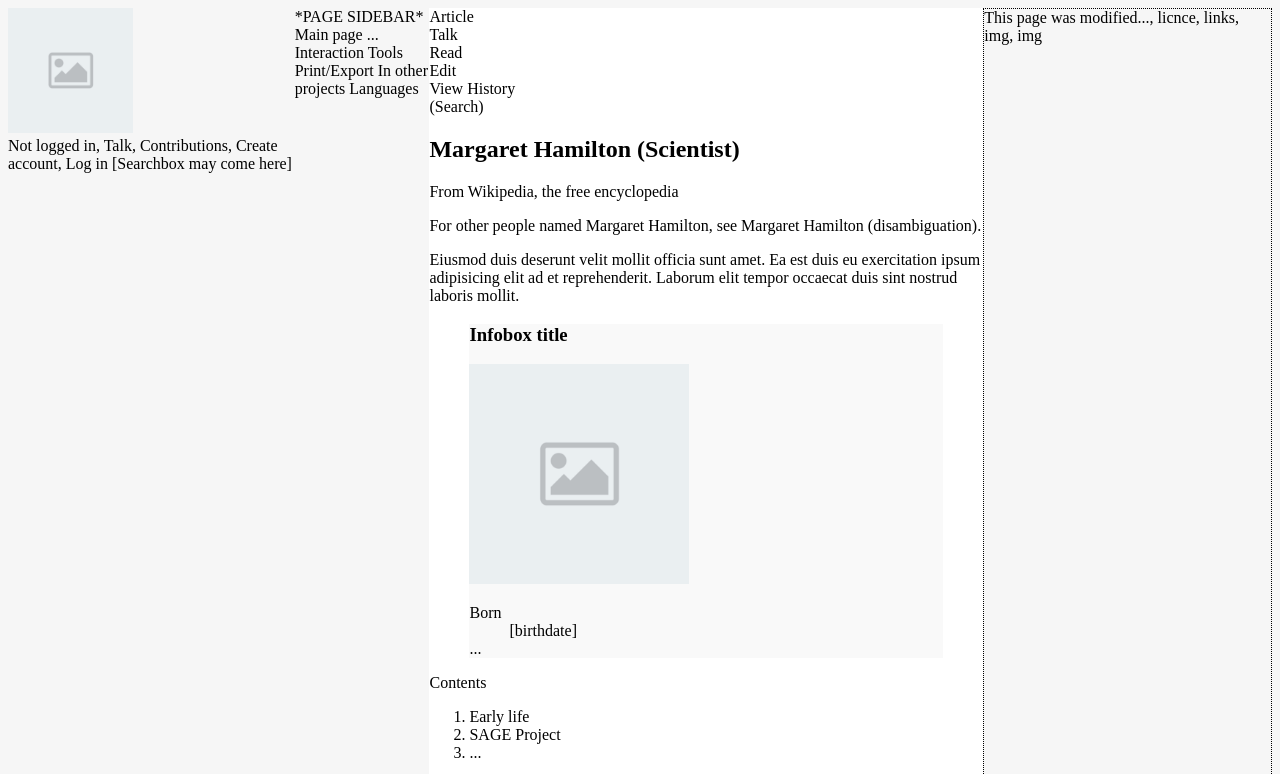
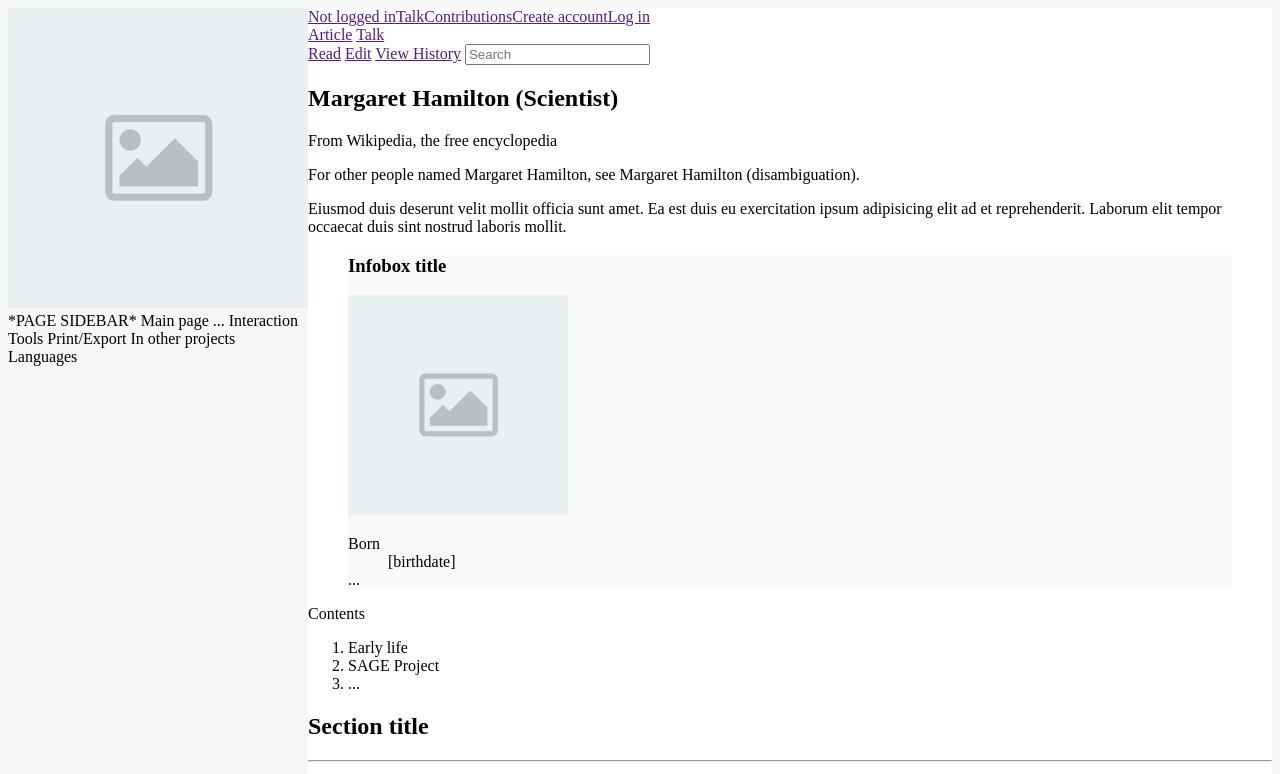
Before and after one commit to greenfox-zerda-lasers/GergoV, a plain HTML site: page week-02/wikipedia-page/index.html in a window 1280 px wide. Shown: the top 774 px of the page. Drawn offline with Linux system fonts and the light colour scheme.

Commit message:
Proper page layout with flex boxes created. Detailing in progress.

```diff
--- a/week-02/wikipedia-page/index.html
+++ b/week-02/wikipedia-page/index.html
@@ -27,44 +27,39 @@
     <!-- === [ SECTION MARKUP TOOLKIT ] === -->
     <!-- === [ SECTION MARKUP TOOLKIT ] = [ *end* ] === -->
 
-    <!-- === [ PAGE HEADER ] === -->
-    <header class="page-header">
-      <img src="../../bootcamp/placeholder-img.png" alt="Wikipedia Logo">
+    <!-- === [ MAIN section ] === -->
+    <main>
+
 
       <!-- === [ PAGE TOOLBOX ] === -->
       <nav class="page-header-toolbox">
-        Not logged in, Talk, Contributions, Create account, Log in
-        [Searchbox may come here]
+        <a href="">Not logged in</a>
+        <a href="">Talk</a>
+        <a href="">Contributions</a>
+        <a href="">Create account</a>
+        <a href="">Log in</a>
       </nav>
       <!-- === [ PAGE TOOLBOX ] = [ *end* ] === -->
-
-    </header>
-    <!-- === [ PAGE HEADER ] = [ *END* ] === -->
-
-
-
-    <!-- === [ MAIN section ] === -->
-    <main>
-
-    <div class="main-flexwreapper">
-
-
-      <!-- == [ MAIN section's HEADER ] == -->
-      <!-- The WHITE area basically. -->
-      <!-- This is the home of the article tabs. -->
-      <header class="main-section-header">
-        <nav class="main-section-header-tab-left">Article</nav>
-        <nav class="main-section-header-tab-left">Talk</nav>
-        <nav class="main-section-header-tab-right">Read</nav>
-        <nav class="main-section-header-tab-right">Edit</nav>
-        <nav class="main-section-header-tab-right">View History</nav>
-        <nav class="main-section-header-tab-right">(Search)</nav>
-      </header>
-      <!-- == [ MAIN section's HEADER ] = [ *end* ] == -->
 
 
       <!-- == [ ARTICLE ] - [ The Wikipedia Article itself ] == -->
       <article>
+
+        <!-- == [ ARTICEL header with TABS ] == -->
+        <nav class="article-tab-header">
+          <section class="article-tab-header-item-left">
+            <a href="">Article</a>
+            <a href="">Talk</a>
+          </section>
+          <section class="article-tab-header-item-right">
+          <a href="">Read</a>
+          <a href="">Edit</a>
+          <a href="">View History</a>
+          <input type="text" placeholder="Search"></input>
+        </section>
+        </nav>
+        <!-- == [ MAIN section's HEADER ] = [ *END* ] == -->
+
 
         <!-- = [ Article Header ] = -->
         <header class="article-header">
@@ -164,15 +159,30 @@
       </article>
       <!-- == [ ARTICLE ] = [*end*] == -->
 
+      <!-- == [ PAGE FOOTER ] == -->
+      <footer class="page-footer">
+        This page was modified..., licnce, links, img, img
+      </footer>
+      <!-- == [ PAGE FOOTER ] = [ *end* ] == -->
+
+
     </main>
     <!-- == [ MAIN section ] = [*end*] === -->
 
 
 
 
+    <!-- === [ PAGE SIDEBAR ] - [ Page menu ] === -->
+    <aside>
 
-    <!-- === [ PAGE SIDEBAR ] - [ Page menu ] === -->
-    <aside class="page-sidebar">
+      <!-- == [ PAGE LOGO ] == -->
+      <header class="page-logo">
+        <img src="../../bootcamp/placeholder-img.png" alt="Wikipedia Logo">
+      </header>
+      <!-- == [ PAGE LOGO ] = [ *END* ] == -->
+
+      <!-- == [ PAGE SIDEBAR NAV ] == -->
+      <nav class="page-sidebar-nav">
         *PAGE SIDEBAR*
         Main page
         ...
@@ -182,17 +192,12 @@
         Print/Export
         In other projects
         Languages
+      </nav>
+      <!-- == [ PAGE LOGO ] = [ *END* ] == -->
+
     </aside>
    <!-- === [ PAGE SIDEBAR ] = [ end ] === -->
 
 
-
-   <!-- === [ PAGE FOOTER ] === -->
-   <footer class="page-footer">
-     This page was modified..., licnce, links, img, img
-   </footer>
-   <!-- === [ PAGE FOOTER ] = [ *end* ] === -->
-
-
   </body>
 </html>
--- a/week-02/wikipedia-page/style.css
+++ b/week-02/wikipedia-page/style.css
@@ -15,38 +15,27 @@
   display: flex;
 }
 
-.page-header {
-  order: 1;
-  width: 100%;
+main {
+  order: 2;
+  background-color: white;
+  display: flex;
+  flex-wrap: wrap;
 }
 
-main {
-  order: 3;
-  background-color: white;
+aside {
+  order: 1;
+}
+
+/* FORMATTING ELEMENTS */
+
+/* - Inside main */
+
+.page-header-toolbox {
   display: flex;
 }
 
-.page-sidebar {
-  order: 2;
-}
+.page-header-toolbox a {
 
-.page-footer {
-  order: 3;
-  width: 100%;
-  align-self: flex-bottom;
-  border: 1px dotted black;
-}
-
-
-
-/* FORMATTING ELEMENTS */
-/* Page header and parts */
-
-.page-header img {
-  width: 125px;
-}
-
-.page-header-toolbox {
 }
 
 /* Article */
@@ -67,3 +56,13 @@
 .article-image img {
   width: 224px;
 }
+
+
+/* - Aside
+
+.page-logo img {
+  width: 125px;
+}
+
+.page-header-toolbox {
+}
```
Also changed, not shown: week-02/wikipedia-page/classes.html (+5 -9 lines), week-02/wikipedia-page/classesclean.txt (deleted, +0 -17 lines). Lines whose indentation alone changed are shown as unchanged.
